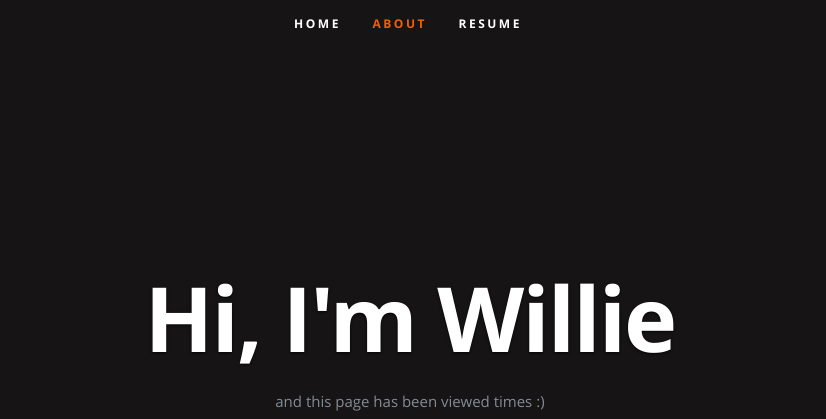
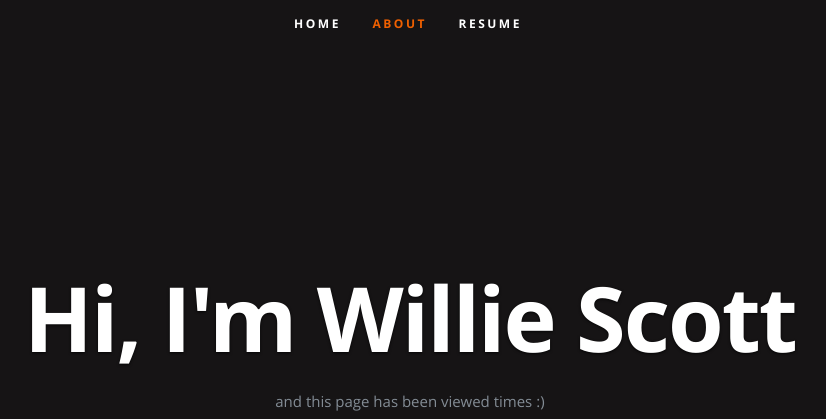
Before and after one commit to ScottW28/azure-resume, a plain HTML site: page frontend/index.html in a window 1280 px wide. Shown: the top 419 px of the page, without its empty margins (232-1058 px from the left). Drawn offline with nearby package versions, Linux system fonts and the light colour scheme; no server answers.

Commit message:
html update

```diff
--- a/frontend/index.html
+++ b/frontend/index.html
@@ -54,7 +54,7 @@
 
       <div class="row banner">
          <div class="banner-text">
-            <h1 class="responsive-headline">Hi, I'm Willie</h1>
+            <h1 class="responsive-headline">Hi, I'm Willie Scott</h1>
 
             <p>and this page has been viewed <a id="counter"></a> times :) </p>
             <ul class="social">
```
